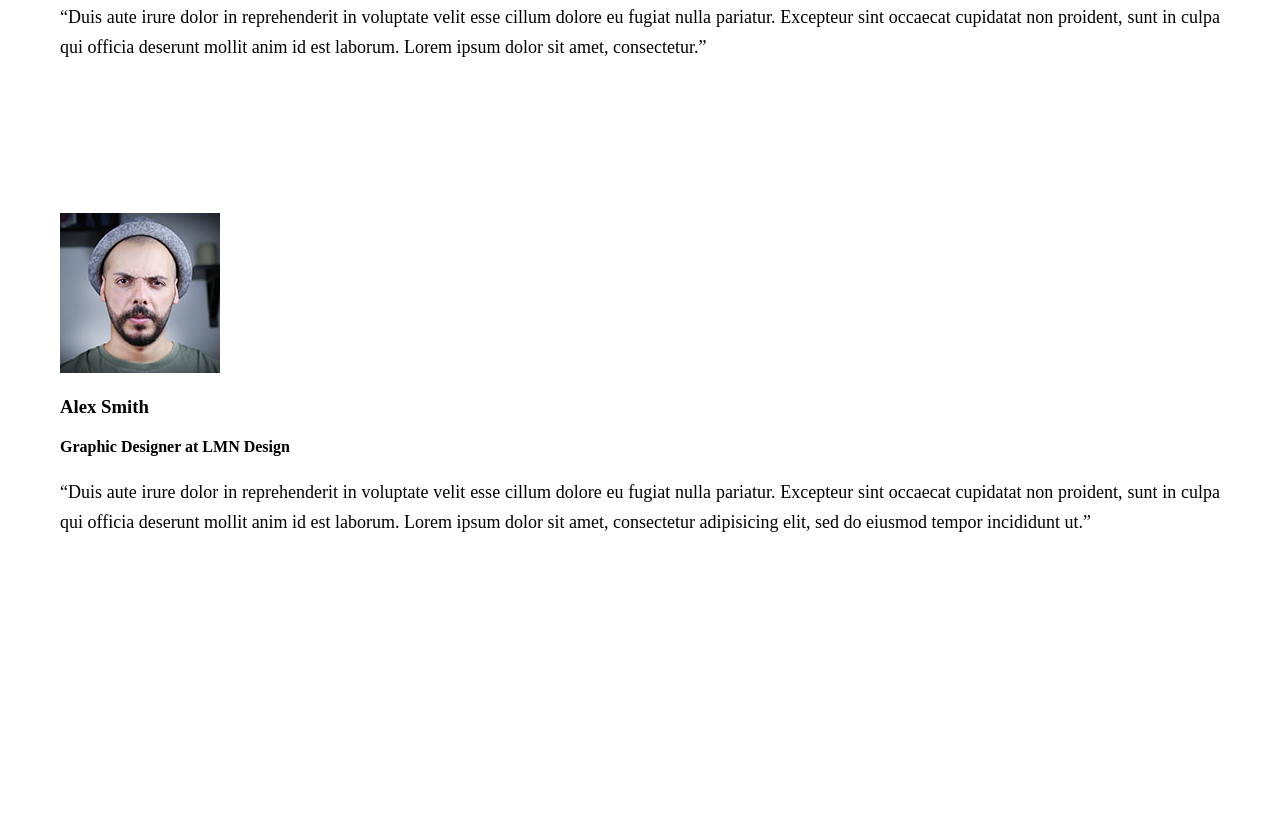
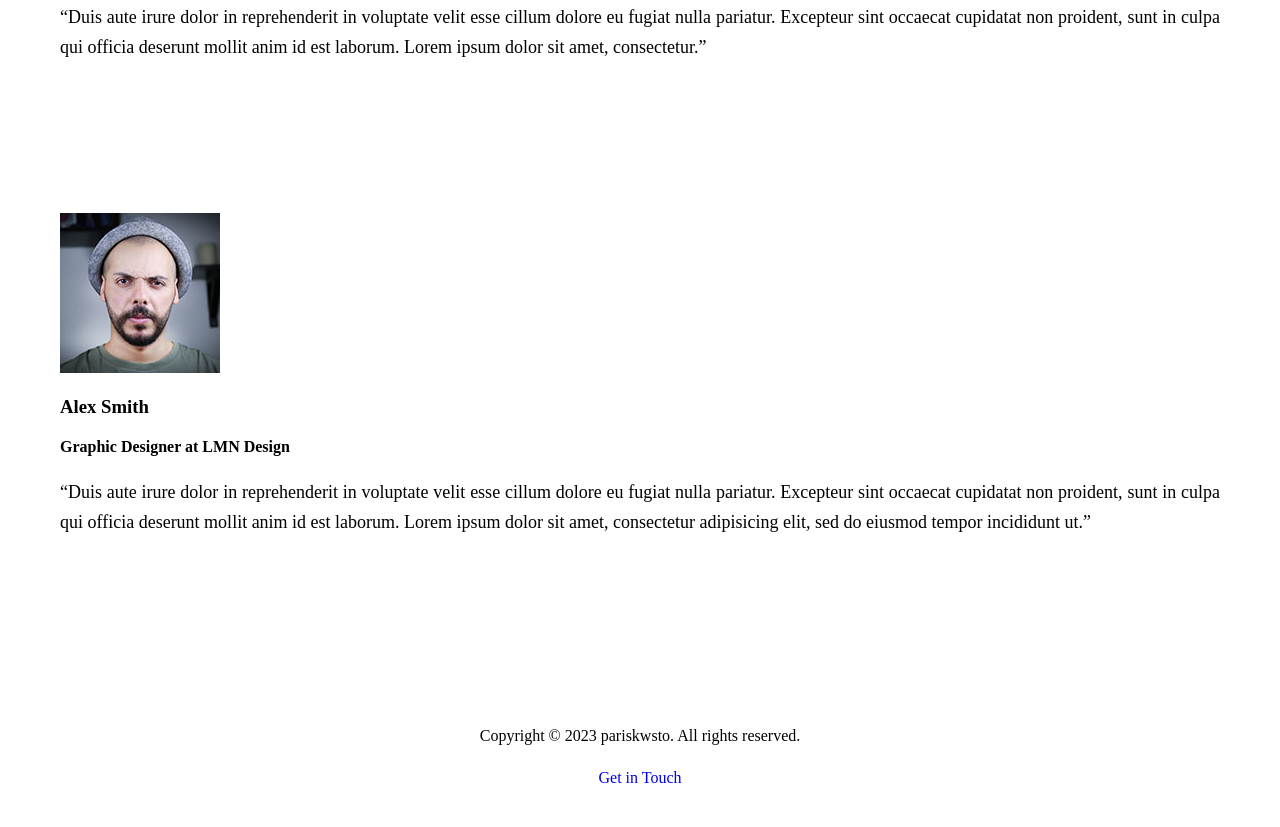
Before and after one commit to pariskwsto/corporate_one-page-template, a website: page src/index.html in a window 1280 px wide. Shown: the part 4241-5068 px from the top of the page. Before the commit the page ends 4958 px from the top, so only its background shows below. Drawn offline with nearby package versions, Linux system fonts and the light colour scheme; files that its build step writes are made by us from their sources.

Commit message:
feat(footer): add footer section

```diff
--- /dev/null
+++ b/src/assets/css/modules/_footer.css
@@ -0,0 +1,40 @@
+.footer {
+  padding: 0.625rem 0;
+  color: $textBody;
+
+  & .wrapper {
+    display: flex;
+    flex-direction: column;
+    justify-content: center;
+    align-items: center;
+
+    @mixin tablet {
+      flex-direction: row;
+    }
+  }
+
+  &__text {
+    display: block;
+    margin-right: 1.4rem;
+    margin-bottom: 1.25rem;
+    font-size: 0.875rem;
+    order: 2;
+
+    @mixin tablet {
+      order: 1;
+      margin-bottom: 0;
+    }
+  }
+
+  & .get-in-touch {
+    order: 1;
+    margin-top: 0.5rem;
+    margin-bottom: 0.9375rem;
+
+    @mixin tablet {
+      order: 2;
+      margin-top: 0;
+      margin-bottom: 0;
+    }
+  }
+}
--- a/src/assets/css/styles.css
+++ b/src/assets/css/styles.css
@@ -5,6 +5,7 @@
 @import "base/_global";
 
 @import "modules/_btn";
+@import "modules/_footer";
 @import "modules/_grid";
 @import "modules/_headline";
 @import "modules/_large-hero";
--- a/src/index.html
+++ b/src/index.html
@@ -336,5 +336,22 @@
       </div>
     </div>
     <!-- END - testimonials section -->
+
+    <!-- footer -->
+    <footer class="footer">
+      <div class="wrapper">
+        <span class="footer__text">
+          Copyright &copy;
+          <script>
+            document.write(new Date().getFullYear());
+          </script>
+          pariskwsto. All rights reserved.
+        </span>
+        <a href="#" class="btn btn--primary btn--sm get-in-touch"
+          >Get in Touch</a
+        >
+      </div>
+    </footer>
+    <!-- END - footer -->
   </body>
 </html>
```
Also changed, not shown: src/assets/css/modules/_btn.css (+9 -0 lines).
